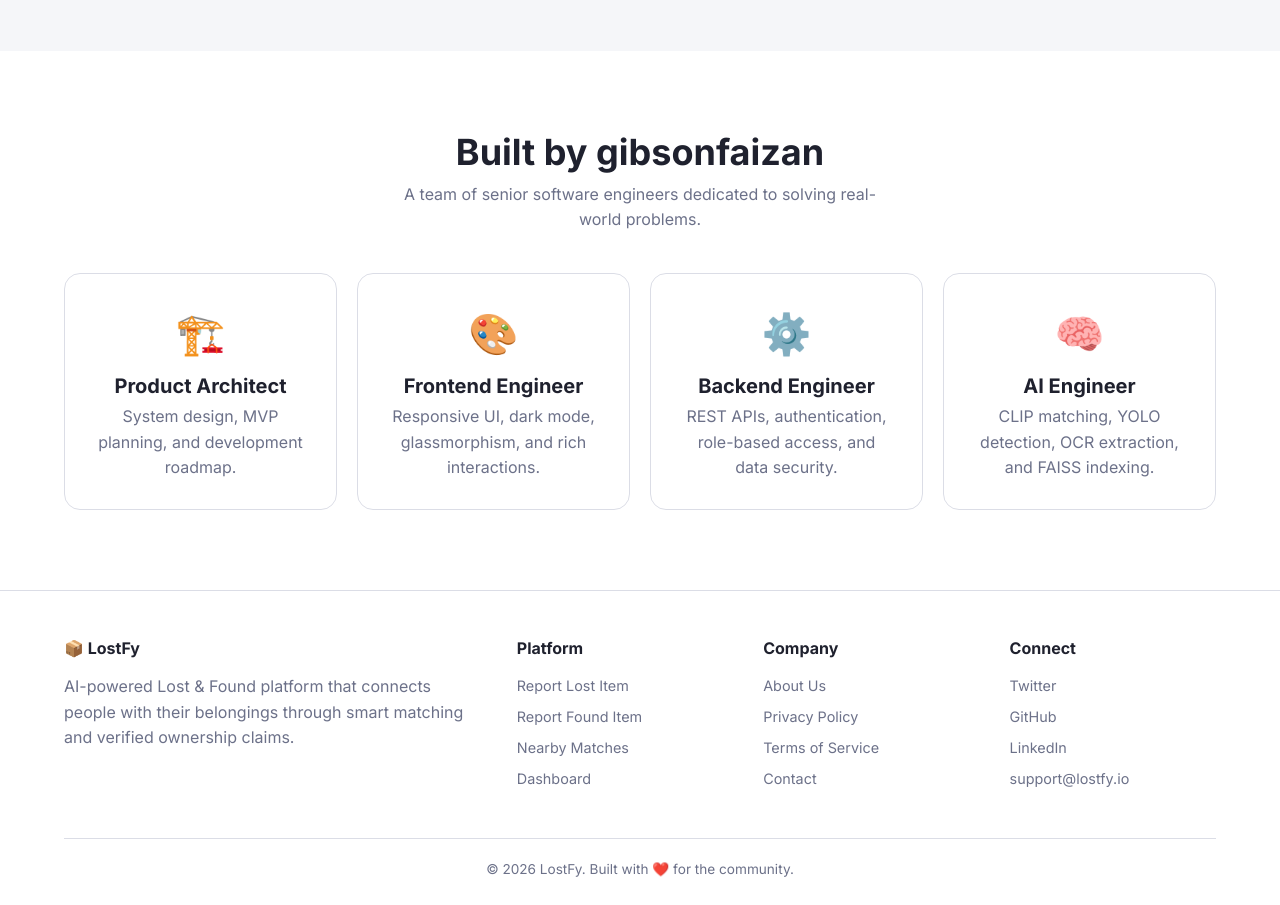
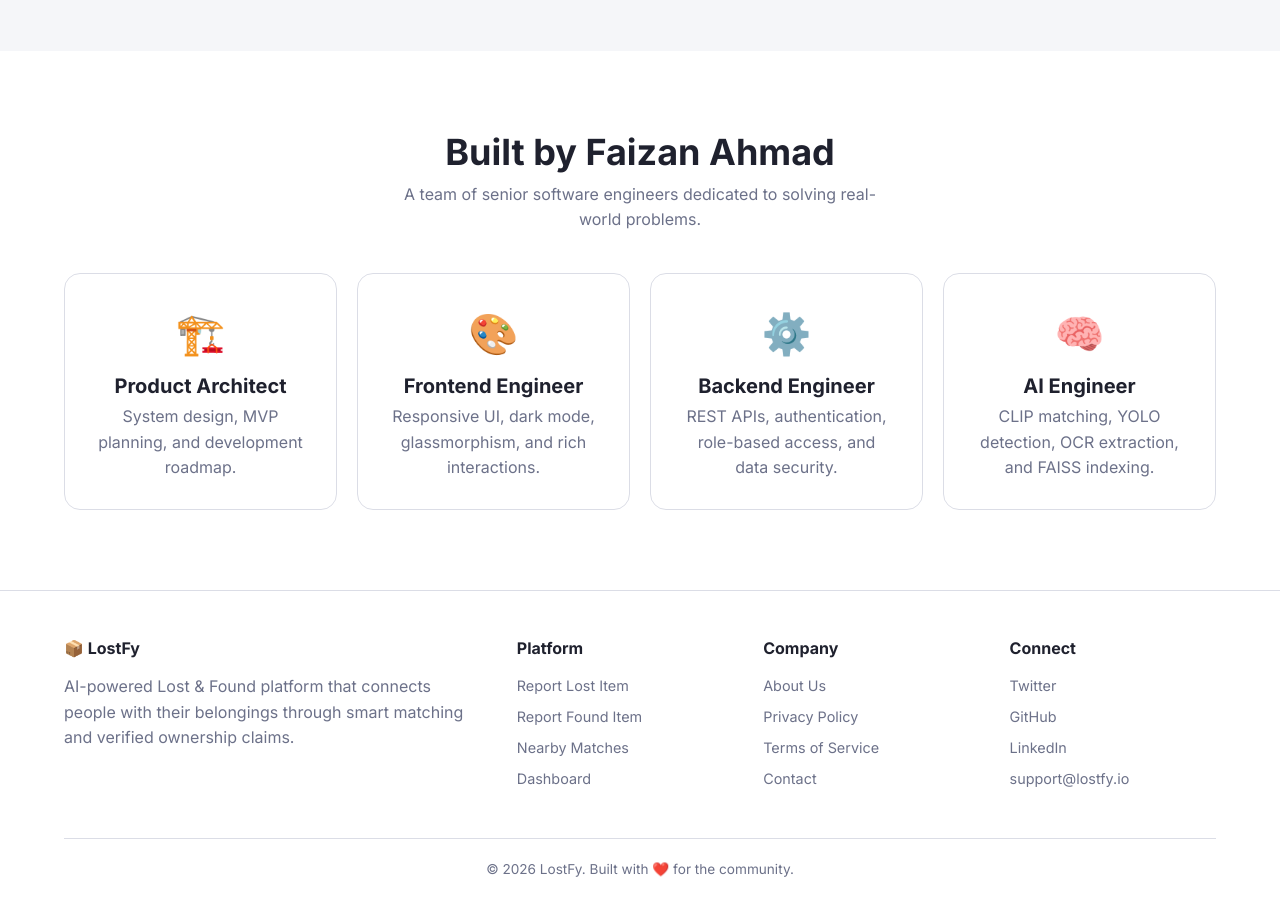
Before and after one commit to gibsonfaizan/Lostfy, a plain HTML site: page frontend/pages/about.html in a window 1280 px wide. Shown: the part 1720-2625 px from the top of the page. Drawn offline with Linux system fonts and the light colour scheme.

Commit message:
Update about.html

```diff
--- a/frontend/pages/about.html
+++ b/frontend/pages/about.html
@@ -101,7 +101,7 @@
     <!-- Team -->
     <section class="section" style="background:var(--bg-card);">
         <div class="container text-center">
-            <h2 class="animate-on-scroll">Built by gibsonfaizan</h2>
+            <h2 class="animate-on-scroll">Built by Faizan Ahmad</h2>
             <p class="animate-on-scroll" style="max-width:500px;margin:8px auto 40px;">A team of senior software
                 engineers dedicated to solving real-world problems.</p>
             <div class="stats-grid">
```
